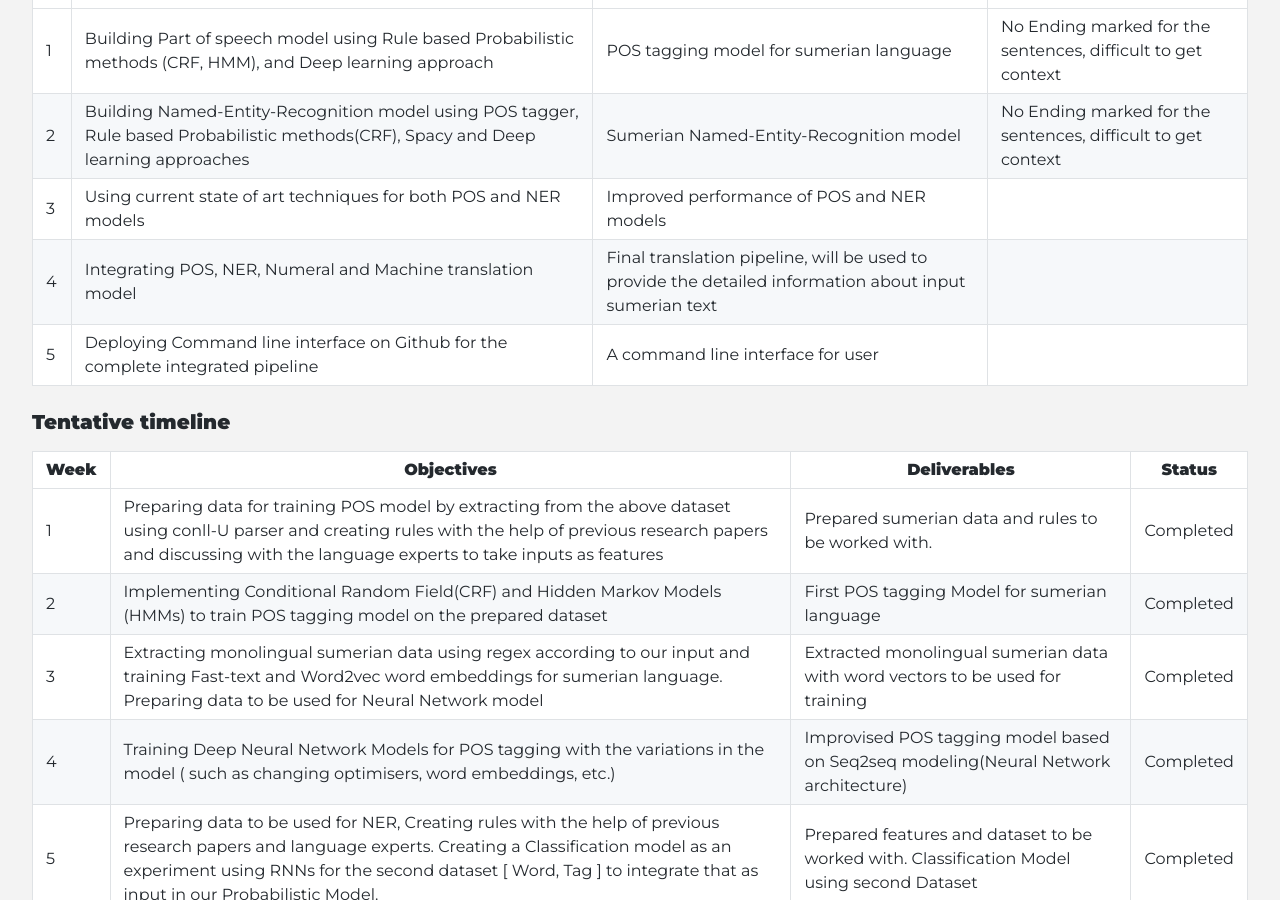
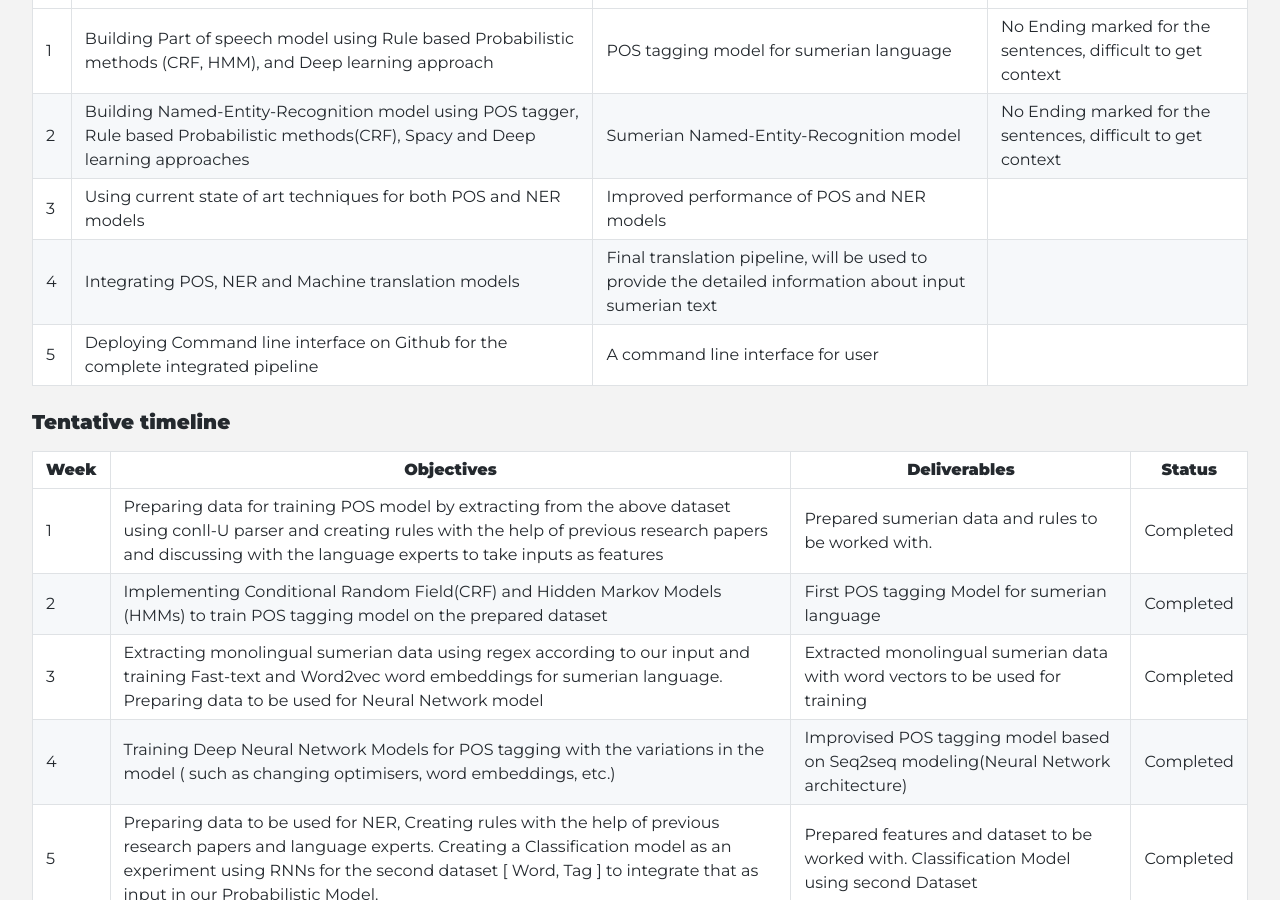
Before and after one commit to cdli-gh/blog, a Jekyll site: the page built from _blog/gsoc20/translation_pipeline/index.md, in a window 1280 px wide and 900 px high, scrolled down 1368 px. Built offline with Jekyll 4.4.1, drawn with Linux system fonts in a browser that asks for light colours; Markdown is read by kramdown in place of the engine named in the settings.

Commit message:
Update index.md

```diff
--- a/_blog/gsoc20/translation_pipeline/index.md
+++ b/_blog/gsoc20/translation_pipeline/index.md
@@ -33,7 +33,7 @@ Objectives are separated in two categories: essential and additional, they are a
 | 1   | Building Part of speech model using Rule based Probabilistic methods (CRF, HMM), and Deep learning approach                         | POS tagging model for sumerian language                                                                | No Ending marked for the sentences, difficult to get context |
 | 2   | Building Named-Entity-Recognition model using POS tagger, Rule based Probabilistic methods(CRF), Spacy and Deep learning approaches | Sumerian Named-Entity-Recognition model                                                                | No Ending marked for the sentences, difficult to get context |
 | 3   | Using current state of art techniques for both POS and NER models                                 | Improved performance of POS and NER models                                                             |                                                              |
-| 4   | Integrating POS, NER, Numeral and Machine translation model                                                                         | Final translation pipeline, will be used to provide the detailed information about input sumerian text |                                                              |
+| 4   | Integrating POS, NER and Machine translation models                                                                         | Final translation pipeline, will be used to provide the detailed information about input sumerian text |                                                              |
 | 5   | Deploying Command line interface on Github for the complete integrated pipeline                                                     | A command line interface for user                                                                      |                                                              |
 
 
```
